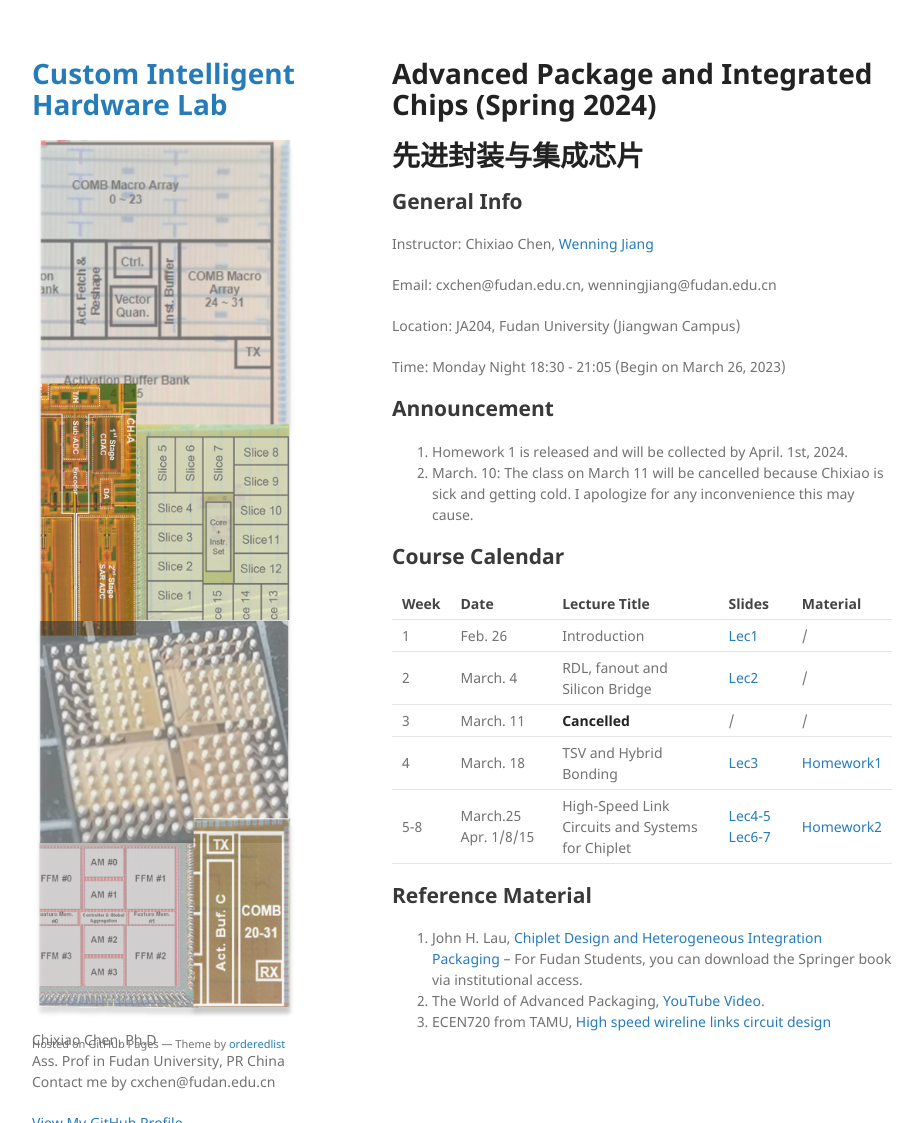
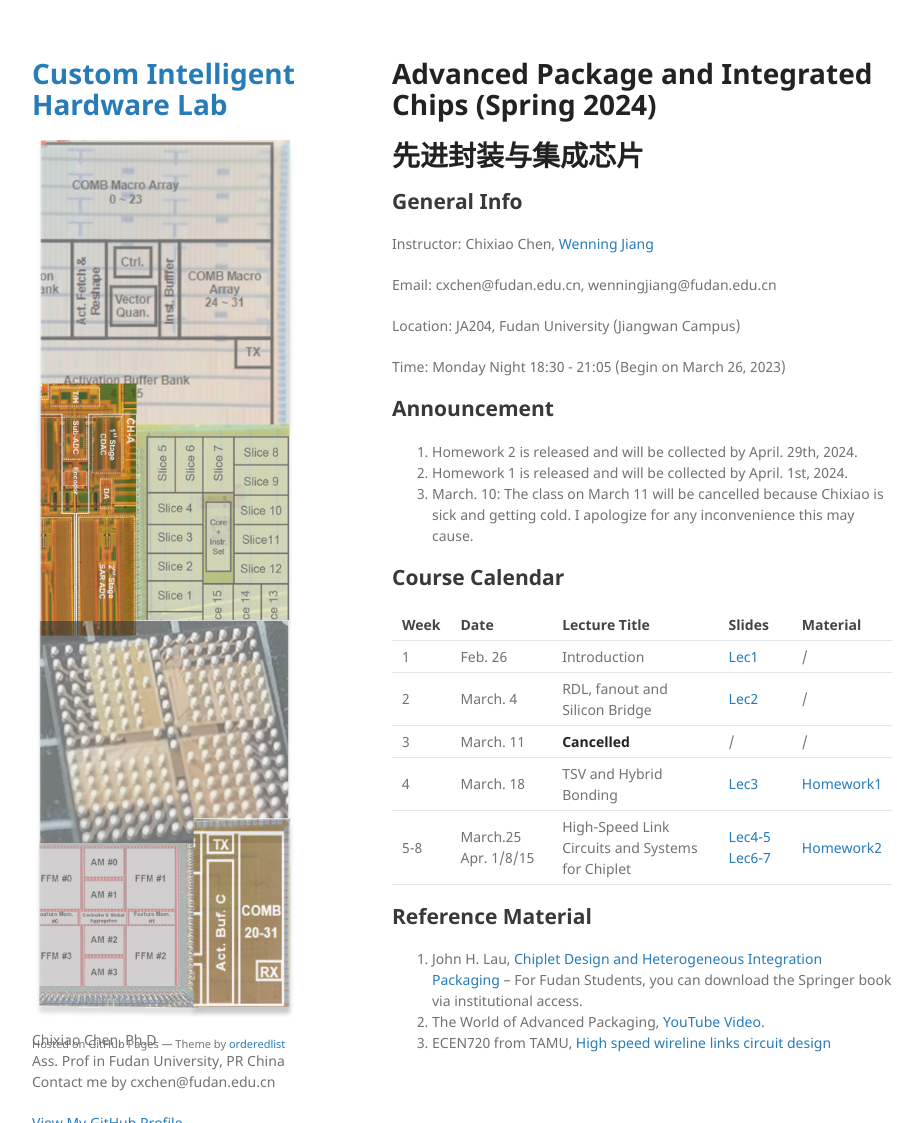
Before and after one commit to cihlab/cihlab.github.io, a Jekyll site: the page built from course/chiplet.md, in a window 1280 px wide and 1123 px high. Shown: the whole window, without its empty margins (178-1101 px from the left). Built offline with Jekyll 4.4.1, drawn with Linux system fonts in a browser that asks for light colours; our own code applies the rules of GitHub Pages for plain Markdown files.

Commit message:
homwoke2 update

```diff
--- a/course/chiplet.md
+++ b/course/chiplet.md
@@ -17,6 +17,7 @@ Time: Monday Night 18:30 - 21:05 (Begin on March 26, 2023)
 
 ## Announcement
 
+1. Homework 2 is released and will be collected by April. 29th, 2024.
 1. Homework 1 is released and will be collected by April. 1st, 2024.
 1. March. 10: The class on March 11 will be cancelled because Chixiao is sick and getting cold. I apologize for any inconvenience this may cause.
 
```
